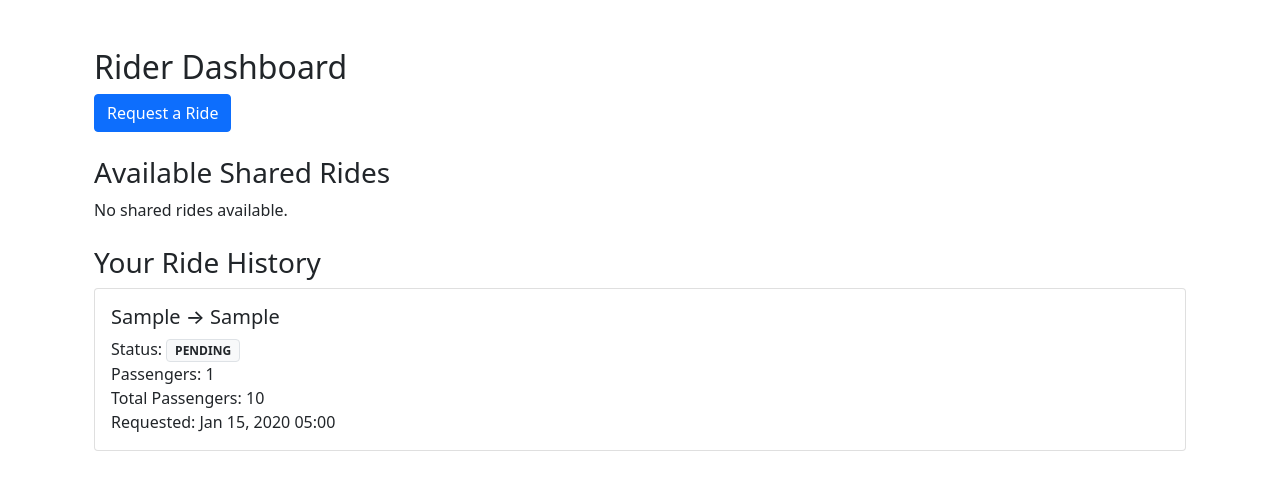
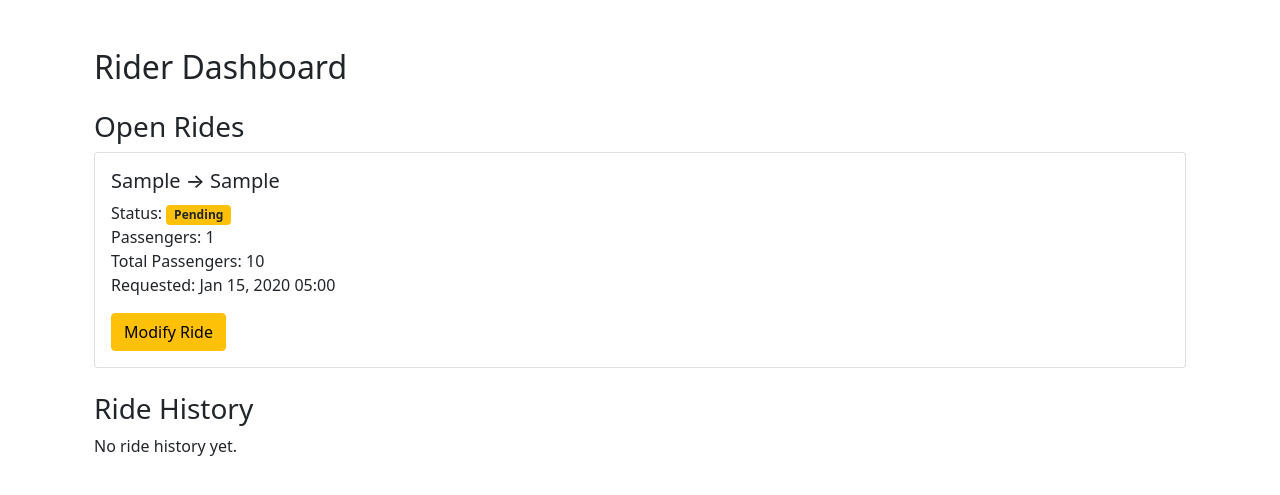
Before and after one commit to shenxingy/ride-sharing-service-webapp, a Django app: page /rider/dashboard/ in a window 1280 px wide. Shown: the part 56-551 px from the top of the page. Run offline with Django 5.2, Linux system fonts and the light colour scheme; a user stored in the database is signed in; tables that the repository leaves empty hold one stand-in row (values such as "Sample post"); parts of the project's set-up code (start-up, migrations or seed data) failed here and were passed over.

Commit message:
modify the dashboard, sharing only the openrides and history for one who has a open ride, also the user can modify ride if the ride is pending

```diff
--- a/docker-deploy/web-app/rider/templates/rider/dashboard.html
+++ b/docker-deploy/web-app/rider/templates/rider/dashboard.html
@@ -3,36 +3,61 @@
 {% block content %}
 <div class="container mt-5">
     <h2>Rider Dashboard</h2>
-    <div class="mb-4">
-        <a href="{% url 'request_ride' %}" class="btn btn-primary">Request a Ride</a>
-    </div>
 
-    <h3>Available Shared Rides</h3>
-    {% if shared_rides %}
-        {% for ride in shared_rides %}
+    {# Show Request and Share buttons only if no open rides exist #}
+    {% if not open_rides %}
+        <div class="mb-4">
+            <a href="{% url 'request_ride' %}" class="btn btn-primary">Request a Ride</a>
+            <a href="{% url 'join_ride' 1 %}" class="btn btn-secondary">Share a Ride</a>
+        </div>
+    {% endif %}
+
+    {# Open Rides Section (PENDING or CONFIRMED) #}
+    {% if open_rides %}
+        <h3 class="mt-4">Open Rides </h3>
+        {% for ride in open_rides %}
             <div class="card mb-3">
                 <div class="card-body">
                     <h5 class="card-title">{{ ride.pickup_location }} → {{ ride.dropoff_location }}</h5>
                     <p class="card-text">
-                        Current Passengers: {{ ride.total_passengers }}<br>
+                        Status:
+                        {% if ride.status == 'PENDING' %}
+                            <span class="badge bg-warning text-dark">Pending</span>
+                        {% elif ride.status == 'CONFIRMED' %}
+                            <span class="badge bg-info text-dark">Confirmed</span>
+                        {% endif %}
+                        <br>
+                        Passengers: {{ ride.passenger_count }}<br>
+                        {% if ride.allow_sharing %}
+                        Total Passengers: {{ ride.total_passengers }}<br>
+                        {% endif %}
                         Requested: {{ ride.created_at|date:"M d, Y H:i" }}
                     </p>
-                    <a href="{% url 'join_ride' ride.id %}" class="btn btn-success">Join Ride</a>
+
+                    {# Show "Edit Ride" button only for PENDING rides #}
+                    {% if ride.status == 'PENDING' %}
+                        <a href="{% url 'edit_ride' ride.id %}" class="btn btn-warning">Modify Ride</a>
+                    {% endif %}
                 </div>
             </div>
         {% endfor %}
-    {% else %}
-        <p>No shared rides available.</p>
     {% endif %}
 
-    <h3 class="mt-4">Your Ride History</h3>
-    {% if rides %}
-        {% for ride in rides %}
+    {# Ride History Section (Completed or Cancelled) #}
+    <h3 class="mt-4">Ride History </h3>
+    {% if closed_rides %}
+        {% for ride in closed_rides %}
             <div class="card mb-3">
                 <div class="card-body">
                     <h5 class="card-title">{{ ride.pickup_location }} → {{ ride.dropoff_location }}</h5>
                     <p class="card-text">
-                        Status: <span class="badge text-dark bg-light border">{{ ride.status }}</span><br>
+                        Status:
+                        {% if ride.status == 'COMPLETED' %}
+                            <span class="badge bg-success">Completed</span>
+                        {% elif ride.status == 'CANCELLED' %}
+                            <span class="badge bg-danger">Cancelled</span>
+                        {% endif %}
+                        <br>
                         Passengers: {{ ride.passenger_count }}<br>
                         {% if ride.allow_sharing %}
                         Total Passengers: {{ ride.total_passengers }}<br>
--- a/docker-deploy/web-app/rider/urls.py
+++ b/docker-deploy/web-app/rider/urls.py
@@ -1,9 +1,10 @@
 from django.urls import path
-from .views import request_ride, get_eta, rider_dashboard, join_ride  # ✅ Import get_eta
+from .views import request_ride, get_eta, rider_dashboard, join_ride, edit_ride
 
 urlpatterns = [
     path("request/", request_ride, name="request_ride"),
     path("dashboard/", rider_dashboard, name="rider_dashboard"),
     path("join/<int:ride_id>/", join_ride, name="join_ride"),
+    path("edit/<int:ride_id>/", edit_ride, name="edit_ride"),  # ✅ New edit ride route
     path("get_eta/", get_eta, name="get_eta"),
 ]
--- a/docker-deploy/web-app/rider/views.py
+++ b/docker-deploy/web-app/rider/views.py
@@ -55,17 +55,20 @@ def get_eta(request):
 
 @login_required
 def rider_dashboard(request):
-    """Display user's rides and available shared rides."""
-    user_rides = Ride.objects.filter(rider=request.user).order_by('-created_at')
+    """Display user's rides: separate open (active) and closed (completed/cancelled) rides."""
+    open_rides = Ride.objects.filter(
+        rider=request.user,
+        status__in=['PENDING', 'CONFIRMED']
+    ).order_by('-created_at')
 
-    # Get available shared rides (excluding the user's own)
-    available_shared_rides = Ride.objects.filter(
-        status='PENDING', allow_sharing=True
-    ).exclude(rider=request.user).order_by('-created_at')
+    closed_rides = Ride.objects.filter(
+        rider=request.user,
+        status__in=['COMPLETED', 'CANCELLED']
+    ).order_by('-created_at')
 
     return render(request, 'rider/dashboard.html', {
-        'rides': user_rides,
-        'shared_rides': available_shared_rides
+        'open_rides': open_rides,
+        'closed_rides': closed_rides
     })
 
 @login_required
@@ -93,6 +96,24 @@ def request_ride(request):
                  "form": form,
                  "GOOGLE_MAPS_API_KEY": GOOGLE_MAPS_API_KEY
         })
+
+@login_required
+def edit_ride(request, ride_id):
+    """Allows users to modify their ride only if it is still PENDING."""
+    ride = get_object_or_404(Ride, id=ride_id, rider=request.user, status='PENDING')
+
+    if request.method == 'POST':
+        form = RideRequestForm(request.POST, instance=ride)
+        if form.is_valid():
+            form.save()
+            messages.success(request, "Ride updated successfully.")
+            return redirect('rider_dashboard')
+        else:
+            messages.error(request, "There was an error updating your ride.")
+    else:
+        form = RideRequestForm(instance=ride)
+
+    return render(request, 'rider/edit_ride.html', {'form': form, 'ride': ride})
 
 @login_required
 def join_ride(request, ride_id):
```
Also changed, not shown: danger-log.md (deleted, +0 -31 lines), docker-deploy/web-app/rider/templates/rider/edit_ride.html (added, +13 -0 lines), README.md.
